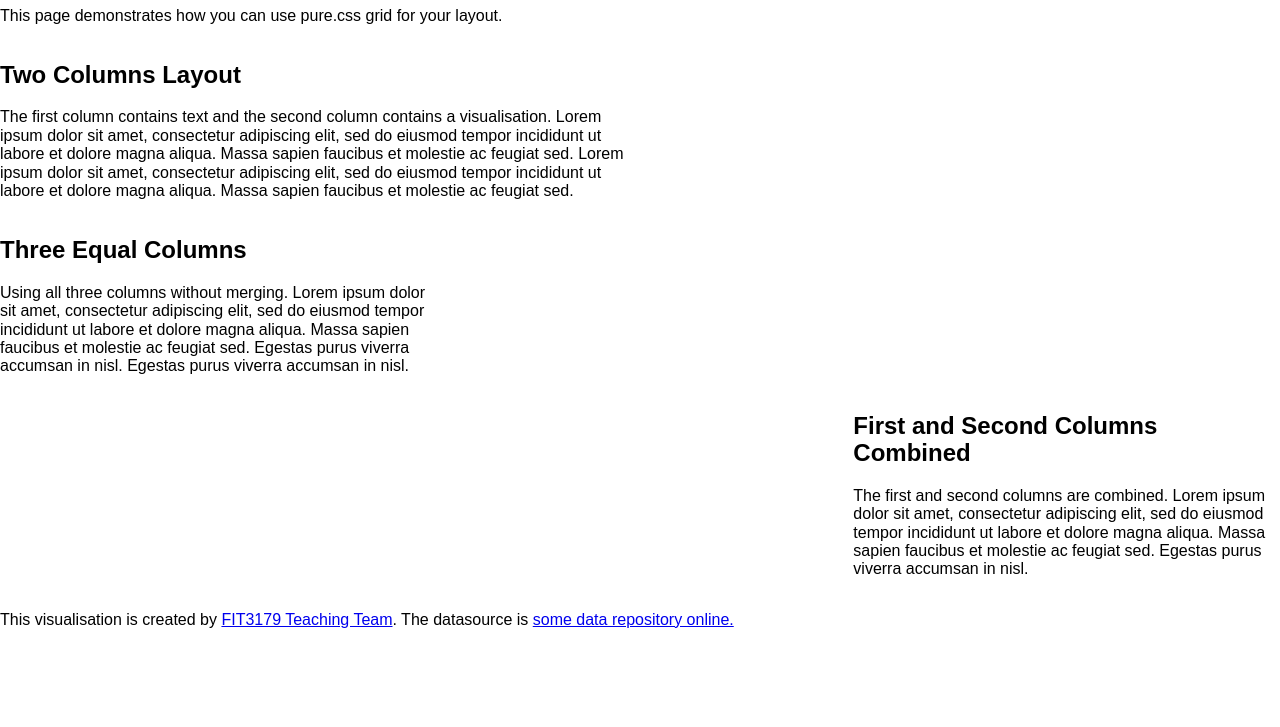
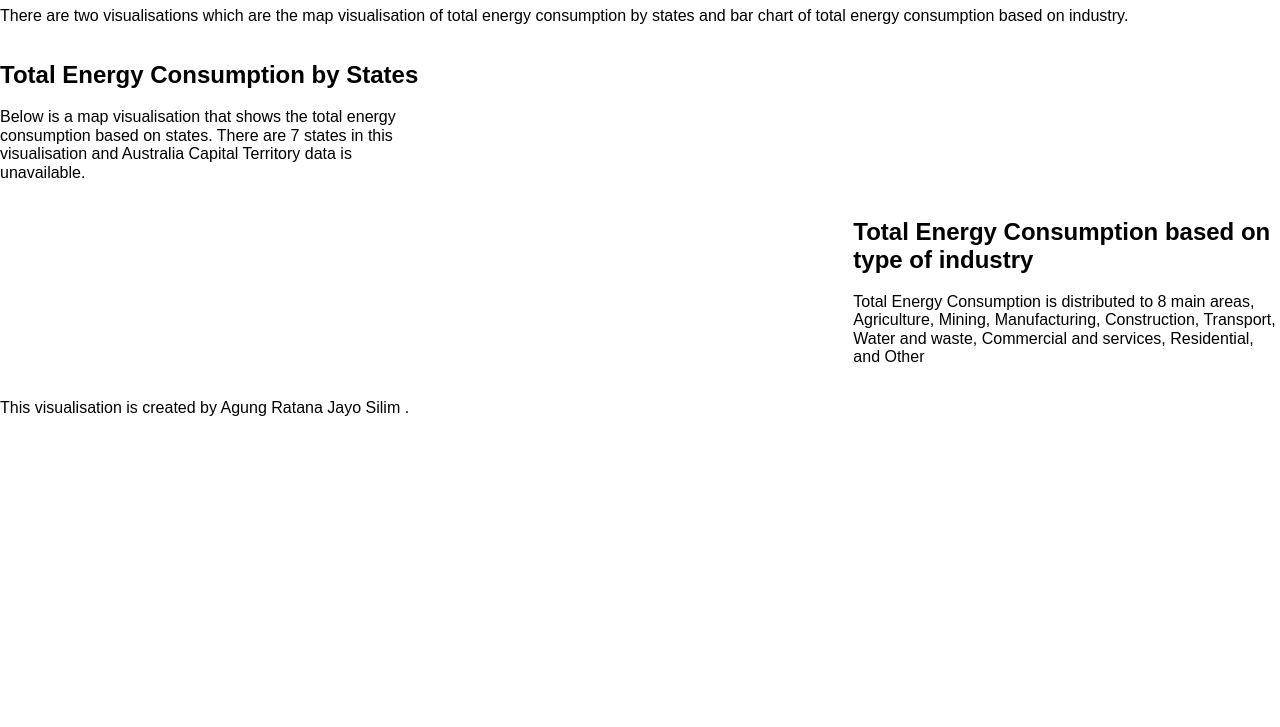
Before and after one commit to awakelinsi/Viz-2, a plain HTML site: page index.html in a window 1280 px wide. Shown: the part 73-800 px from the top of the page. Drawn offline with nearby package versions, Linux system fonts and the light colour scheme; a script that the page names is missing.

Commit message:
Update index.html

```diff
--- a/index.html
+++ b/index.html
@@ -19,7 +19,7 @@
   <link href="https://fonts.googleapis.com/css2?family=Open+Sans&display=swap" rel="stylesheet">
 
   <!-- CSS file -->
-  <link rel="stylesheet" type="text/css" href="css/styles.css" media="all">
+  <link rel="stylesheet" type="text/css" href="styles.css" media="all">
 
 
 </head>
@@ -31,25 +31,9 @@
     <!-- pure grid group -->
     <div class="pure-g">
       <div class="pure-u-1-1">
-        <h1>Multiple Visualisations</h1>
-        <p>This page demonstrates how you can use pure.css grid for your layout.</p>
-      </div>
-    </div>
-    <!-- end pure grid group -->
-
-    <!-- pure grid group -->
-    <div class="pure-g">
-      <div class="pure-u-1-2">
-        <div class="description description-left">
-          <h2>Two Columns Layout</h2>
-          <p>The first column contains text and the second column contains a visualisation.
-            Lorem ipsum dolor sit amet, consectetur adipiscing elit, sed do eiusmod tempor incididunt ut labore et
-            dolore magna aliqua. Massa sapien faucibus et molestie ac feugiat sed. Lorem ipsum dolor sit amet, consectetur adipiscing elit, sed do eiusmod tempor incididunt ut labore et
-            dolore magna aliqua. Massa sapien faucibus et molestie ac feugiat sed. </p>
-        </div>
-      </div>
-      <div class="pure-u-1-2">
-        <div id="vis1" class="vis-container"></div>
+        <h1>Total Energy Consumption in Australia</h1>
+        <p>There are two visualisations which are the map visualisation of total energy consumption by states
+          and bar chart of total energy consumption based on industry.</p>
       </div>
     </div>
     <!-- end pure grid group -->
@@ -58,19 +42,14 @@
     <div class="pure-g">
       <div class="pure-u-1-3">
         <div class="description description-left">
-          <h2>Three Equal Columns</h2>
-          <p>Using all three columns without merging. Lorem ipsum dolor sit amet, consectetur adipiscing elit, sed do
-            eiusmod tempor incididunt ut labore et dolore magna aliqua. Massa sapien faucibus et molestie ac feugiat
-            sed. Egestas purus viverra accumsan in nisl. Egestas purus viverra accumsan in nisl.</p>
+          <h2>Total Energy Consumption by States</h2>
+          <p>Below is a map visualisation that shows the total energy consumption based on states. There are 7 states in this visualisation and
+            Australia Capital Territory data is unavailable.</p>
         </div>
       </div>
-      <div class="pure-u-1-3">
-        <div id="vis4" class="vis-container"></div>
+      <div class="pure-u-2-3">
+        <div id="vis1" class="vis-container"></div>
       </div>
-      <div class="pure-u-1-3" style="width: 31.5%;">
-        <div id="vis3" class="vis-container" style="margin-left: 15px;"></div>
-      </div>
-
     </div>
     <!-- end pure grid group -->
 
@@ -80,11 +59,9 @@
         <div id="vis2" class="vis-container"></div>
       </div>
       <div class="pure-u-1-3">
-        <div class="description description-right">
-          <h2>First and Second Columns Combined</h2>
-          <p>The first and second columns are combined. Lorem ipsum dolor sit amet,
-            consectetur adipiscing elit, sed do eiusmod tempor incididunt ut labore et dolore magna aliqua. Massa sapien
-            faucibus et molestie ac feugiat sed. Egestas purus viverra accumsan in nisl.</p>
+        <div class="description description-left">
+          <h2>Total Energy Consumption based on type of industry</h2>
+          <p>Total Energy Consumption is distributed to 8 main areas, Agriculture, Mining, Manufacturing, Construction, Transport, Water and waste, Commercial and services, Residential, and Other</p>
         </div>
       </div>
 
@@ -93,8 +70,7 @@
 
     <div class="pure-g">
       <div class="pure-u-1-1 small-font">
-        <p>This visualisation is created by <a href="https://fit3179.github.io/Vega-Lite/" target="_blank">FIT3179
-            Teaching Team</a>. The datasource is <a href="#" target=" _blank">some data repository online</href>.</p>
+        <p>This visualisation is created by Agung Ratana Jayo Silim </href>.</p>
       </div>
     </div>
 
@@ -111,13 +87,6 @@
       // Access the Vega view instance (https://vega.github.io/vega/docs/api/view/) as result.view
     }).catch(console.error);
 
-    vegaEmbed('#vis3', specVis1, { "actions": false }).then(function (result) {
-      // Access the Vega view instance (https://vega.github.io/vega/docs/api/view/) as result.view
-    }).catch(console.error);
-
-    vegaEmbed('#vis4', specVis2, { "actions": false }).then(function (result) {
-      // Access the Vega view instance (https://vega.github.io/vega/docs/api/view/) as result.view
-    }).catch(console.error);
   </script>
 </body>
 
```
